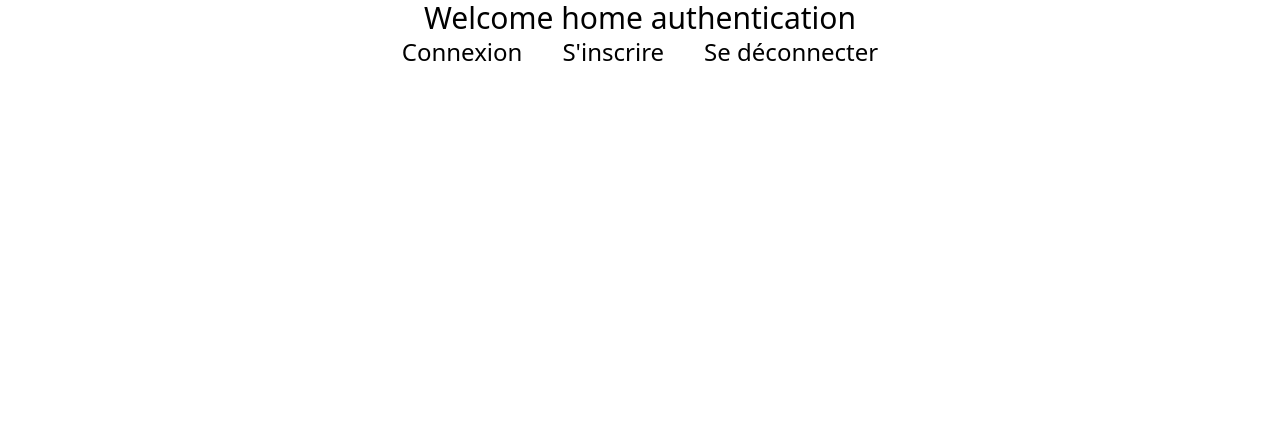
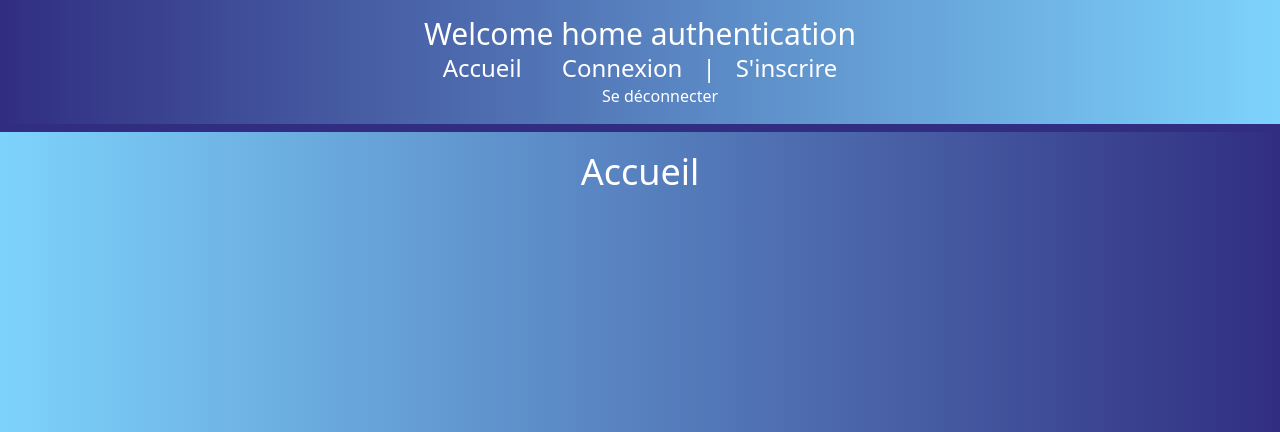
Before and after one commit to bsao17/django-authentication, a Django app: template authentication/templates/home/index.html in a window 1280 px wide. Shown: the top 432 px of the page. Run offline with Django 4.2, Linux system fonts and the light colour scheme; the template is opened without the code that fills it, so the values that code supplies are empty; some libraries are stand-ins or nearby versions.

Commit message:
feat: update login and profile

```diff
--- a/authentication/settings.py
+++ b/authentication/settings.py
@@ -37,6 +37,7 @@ INSTALLED_APPS = [
     'django.contrib.messages',
     'django.contrib.staticfiles',
     'login',
+    'blog',
     'tailwind',
     'theme'
 ]
@@ -133,3 +134,6 @@ NPM_BIN_PATH = r"C:\Program Files\nodejs\npm.cmd"
 INTERNAL_IPS = [
     "127.0.0.1",
 ]
+
+LOGIN_REDIRECT_URL = "login:profile"
+LOGOUT_REDIRECT_URL = "home"
--- a/authentication/templates/base.html
+++ b/authentication/templates/base.html
@@ -11,14 +11,22 @@
     {% endblock %}
      {% tailwind_css %}
 </head>
-<body>
-<h1 class="text-3xl text-center">Welcome home authentication</h1>
-    <div class="flex justify-center aligns-center w-full">
-        <a class="text-2xl mx-5" href="{% url 'login:connection' %}">Connexion</a>
-        <a class="text-2xl mx-5 " href="{% url 'login:register' %}">S'inscrire</a>
-        <hr>
-        <a class="text-2xl mx-5 " href="{% url 'login:disconnect' %}">Se déconnecter</a>
+<body class="bg-gradient-to-r from-sky-300 to-indigo-900 text-white">
+<div class="border border-b-8 border-t-0 border-x-0 border-indigo-900 p-4 bg-gradient-to-l from-sky-300 to-indigo-900 text-white">
+    <h1 class="text-3xl text-center">Welcome home authentication</h1>
+        <div class="flex justify-center items-center w-full">
+            <a class="text-2xl mx-5" href="{% url 'home' %}">Accueil</a>
+            <div class="flex flex-row items-center">
+                 <a class="text-2xl mx-5" href="{% url 'login:connection' %}">Connexion</a>
+                <p class="text-2xl"> | </p>
+                <a class="text-2xl mx-5 " href="{% url 'login:register' %}">S'inscrire</a>
+            </div>
+            <hr>
+        </div>
+    <div>
+        <a class="w-full flex flex-row justify-center text-md mx-5 " href="{% url 'login:disconnect' %}">Se déconnecter</a>
     </div>
+</div>
 {% block body%}
 
 
--- a/authentication/templates/home/index.html
+++ b/authentication/templates/home/index.html
@@ -1,5 +1,5 @@
 {% extends '../base.html' %}
 
 {% block body%}
-
+    <h1 class="flex flex-row justify-center items-center text-4xl m-5">Accueil</h1>
 {% endblock %}
--- a/authentication/urls.py
+++ b/authentication/urls.py
@@ -21,6 +21,7 @@ from . import views
 
 urlpatterns = [
     path('', views.index, name='home'),
-    path('login/', include('login.urls'), name="logged"),
+    path('login/', include('login.urls')),
+    path('blog/', include('blog.urls')),
     path('admin/', admin.site.urls),
 ]
--- a/login/urls.py
+++ b/login/urls.py
@@ -6,5 +6,6 @@ app_name = "login"
 urlpatterns = [
     path('signin', views.signin, name="connection"),
     path('signup', views.signup, name="register"),
-    path('disconnect', views.disconnect, name="disconnect")
+    path('disconnect', views.disconnect, name="disconnect"),
+    path('profile', views.profile, name="profile")
 ]
--- a/theme/static/css/dist/styles.css
+++ b/theme/static/css/dist/styles.css
@@ -743,14 +743,34 @@ select {
   position: static;
 }
 
-.mx-auto {
-  margin-left: auto;
-  margin-right: auto;
+.m-auto {
+  margin: auto;
+}
+
+.m-8 {
+  margin: 2rem;
+}
+
+.m-5 {
+  margin: 1.25rem;
+}
+
+.m-2 {
+  margin: 0.5rem;
+}
+
+.m-4 {
+  margin: 1rem;
 }
 
 .mx-5 {
   margin-left: 1.25rem;
   margin-right: 1.25rem;
+}
+
+.mx-auto {
+  margin-left: auto;
+  margin-right: auto;
 }
 
 .block {
@@ -769,20 +789,122 @@ select {
   width: 100%;
 }
 
+.w-20 {
+  width: 5rem;
+}
+
+.w-40 {
+  width: 10rem;
+}
+
+.flex-1 {
+  flex: 1 1 0%;
+}
+
+.flex-row {
+  flex-direction: row;
+}
+
+.flex-col {
+  flex-direction: column;
+}
+
+.items-end {
+  align-items: flex-end;
+}
+
 .items-center {
   align-items: center;
+}
+
+.items-baseline {
+  align-items: baseline;
+}
+
+.items-stretch {
+  align-items: stretch;
 }
 
 .justify-center {
   justify-content: center;
 }
 
+.justify-between {
+  justify-content: space-between;
+}
+
+.justify-evenly {
+  justify-content: space-evenly;
+}
+
 .rounded {
   border-radius: 0.25rem;
 }
 
-.rounded-lg {
-  border-radius: 0.5rem;
+.border {
+  border-width: 1px;
+}
+
+.border-8 {
+  border-width: 8px;
+}
+
+.border-4 {
+  border-width: 4px;
+}
+
+.border-2 {
+  border-width: 2px;
+}
+
+.border-x-0 {
+  border-left-width: 0px;
+  border-right-width: 0px;
+}
+
+.border-b {
+  border-bottom-width: 1px;
+}
+
+.border-b-2 {
+  border-bottom-width: 2px;
+}
+
+.border-b-4 {
+  border-bottom-width: 4px;
+}
+
+.border-t-0 {
+  border-top-width: 0px;
+}
+
+.border-b-8 {
+  border-bottom-width: 8px;
+}
+
+.border-black {
+  --tw-border-opacity: 1;
+  border-color: rgb(0 0 0 / var(--tw-border-opacity));
+}
+
+.border-white {
+  --tw-border-opacity: 1;
+  border-color: rgb(255 255 255 / var(--tw-border-opacity));
+}
+
+.border-indigo-900 {
+  --tw-border-opacity: 1;
+  border-color: rgb(49 46 129 / var(--tw-border-opacity));
+}
+
+.border-indigo-200 {
+  --tw-border-opacity: 1;
+  border-color: rgb(199 210 254 / var(--tw-border-opacity));
+}
+
+.border-sky-300 {
+  --tw-border-opacity: 1;
+  border-color: rgb(125 211 252 / var(--tw-border-opacity));
 }
 
 .bg-gray-50 {
@@ -790,8 +912,60 @@ select {
   background-color: rgb(249 250 251 / var(--tw-bg-opacity));
 }
 
-.p-5 {
-  padding: 1.25rem;
+.bg-blue-400 {
+  --tw-bg-opacity: 1;
+  background-color: rgb(96 165 250 / var(--tw-bg-opacity));
+}
+
+.bg-blue-800 {
+  --tw-bg-opacity: 1;
+  background-color: rgb(30 64 175 / var(--tw-bg-opacity));
+}
+
+.bg-sky-300 {
+  --tw-bg-opacity: 1;
+  background-color: rgb(125 211 252 / var(--tw-bg-opacity));
+}
+
+.bg-indigo-900 {
+  --tw-bg-opacity: 1;
+  background-color: rgb(49 46 129 / var(--tw-bg-opacity));
+}
+
+.bg-gradient-to-r {
+  background-image: linear-gradient(to right, var(--tw-gradient-stops));
+}
+
+.bg-gradient-to-l {
+  background-image: linear-gradient(to left, var(--tw-gradient-stops));
+}
+
+.from-sky-300 {
+  --tw-gradient-from: #7dd3fc var(--tw-gradient-from-position);
+  --tw-gradient-to: rgb(125 211 252 / 0) var(--tw-gradient-to-position);
+  --tw-gradient-stops: var(--tw-gradient-from), var(--tw-gradient-to);
+}
+
+.from-indigo-900 {
+  --tw-gradient-from: #312e81 var(--tw-gradient-from-position);
+  --tw-gradient-to: rgb(49 46 129 / 0) var(--tw-gradient-to-position);
+  --tw-gradient-stops: var(--tw-gradient-from), var(--tw-gradient-to);
+}
+
+.to-indigo-900 {
+  --tw-gradient-to: #312e81 var(--tw-gradient-to-position);
+}
+
+.to-sky-300 {
+  --tw-gradient-to: #7dd3fc var(--tw-gradient-to-position);
+}
+
+.p-4 {
+  padding: 1rem;
+}
+
+.p-2 {
+  padding: 0.5rem;
 }
 
 .px-4 {
@@ -804,22 +978,30 @@ select {
   padding-bottom: 0.75rem;
 }
 
+.pe-4 {
+  -webkit-padding-end: 1rem;
+          padding-inline-end: 1rem;
+}
+
+.ps-4 {
+  -webkit-padding-start: 1rem;
+          padding-inline-start: 1rem;
+}
+
+.pb-2 {
+  padding-bottom: 0.5rem;
+}
+
+.pt-2 {
+  padding-top: 0.5rem;
+}
+
 .text-center {
   text-align: center;
 }
 
 .font-serif {
   font-family: ui-serif, Georgia, Cambria, "Times New Roman", Times, serif;
-}
-
-.text-5xl {
-  font-size: 3rem;
-  line-height: 1;
-}
-
-.text-xl {
-  font-size: 1.25rem;
-  line-height: 1.75rem;
 }
 
 .text-2xl {
@@ -832,6 +1014,35 @@ select {
   line-height: 2.25rem;
 }
 
+.text-5xl {
+  font-size: 3rem;
+  line-height: 1;
+}
+
+.text-4xl {
+  font-size: 2.25rem;
+  line-height: 2.5rem;
+}
+
+.text-xl {
+  font-size: 1.25rem;
+  line-height: 1.75rem;
+}
+
+.text-lg {
+  font-size: 1.125rem;
+  line-height: 1.75rem;
+}
+
+.text-xs {
+  font-size: 0.75rem;
+  line-height: 1rem;
+}
+
+.font-bold {
+  font-weight: 700;
+}
+
 .leading-normal {
   line-height: 1.5;
 }
@@ -839,3 +1050,33 @@ select {
 .tracking-normal {
   letter-spacing: 0em;
 }
+
+.text-white {
+  --tw-text-opacity: 1;
+  color: rgb(255 255 255 / var(--tw-text-opacity));
+}
+
+.text-indigo-900 {
+  --tw-text-opacity: 1;
+  color: rgb(49 46 129 / var(--tw-text-opacity));
+}
+
+.text-red-400 {
+  --tw-text-opacity: 1;
+  color: rgb(248 113 113 / var(--tw-text-opacity));
+}
+
+.text-red-900 {
+  --tw-text-opacity: 1;
+  color: rgb(127 29 29 / var(--tw-text-opacity));
+}
+
+.text-red-600 {
+  --tw-text-opacity: 1;
+  color: rgb(220 38 38 / var(--tw-text-opacity));
+}
+
+.text-red-200 {
+  --tw-text-opacity: 1;
+  color: rgb(254 202 202 / var(--tw-text-opacity));
+}
```
Also changed, not shown: blog/templates/blog_views/articles.html (added, +12 -0 lines), blog/urls.py (added, +7 -0 lines), login/static/login/style.css (+10 -0 lines), login/templates/login_views/login.html (+9 -5 lines), login/templates/login_views/profile.html (+12 -5 lines), login/templates/login_views/signup.html (+6 -3 lines), login/views.py (+13 -3 lines).
